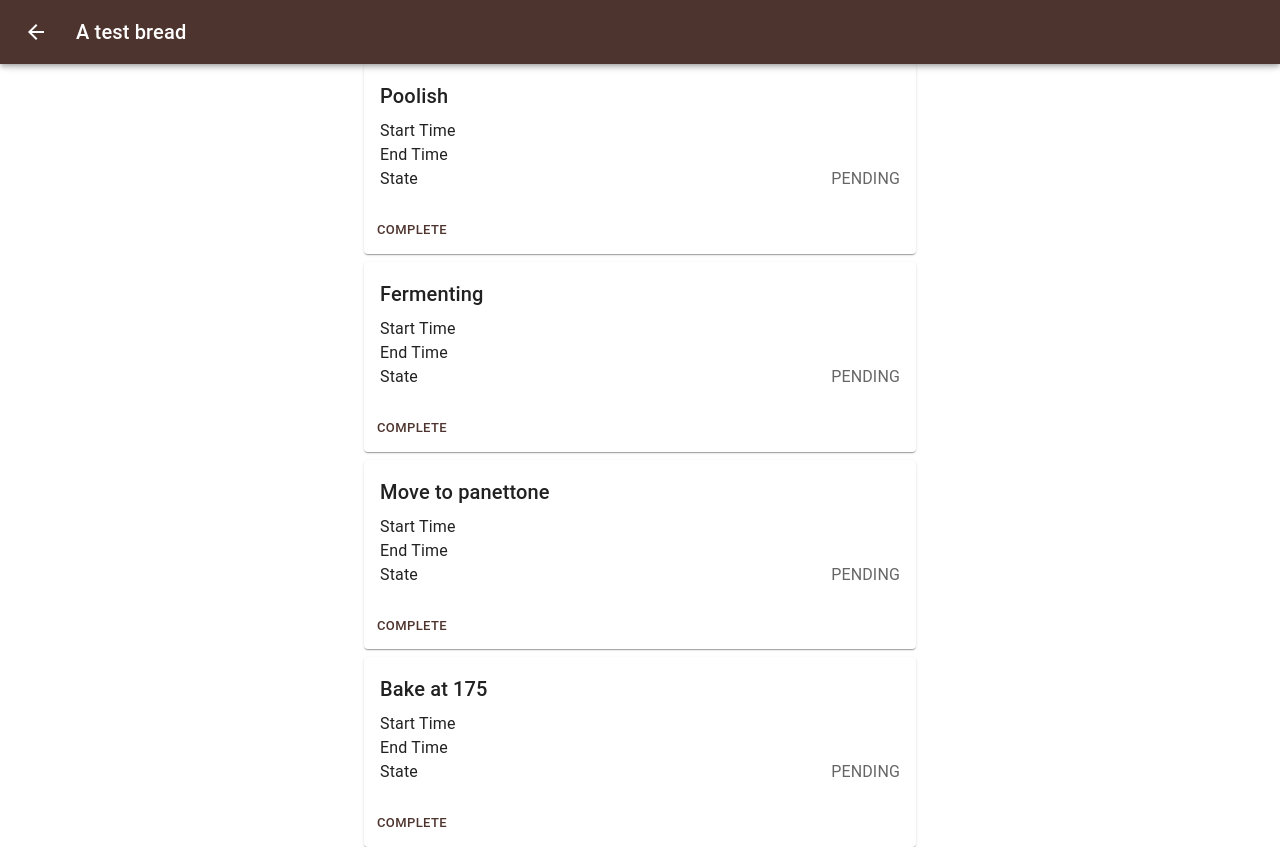
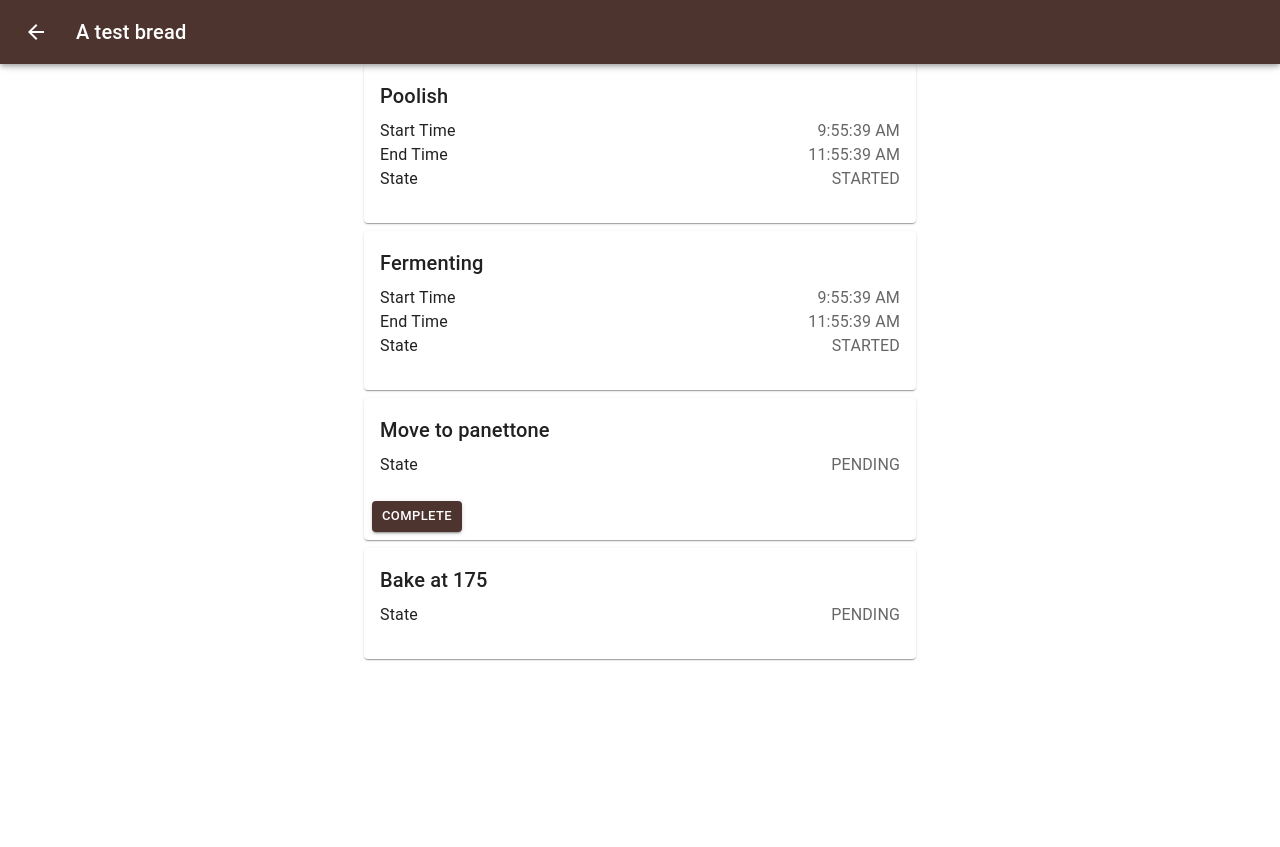
Before and after one commit to pewit90/yeastly, a React (Create React App) app: page /1 in a window 1280 px wide. After the commit the page ends 800 px from the top, so only its background shows below. Built offline with nearby package versions, Linux system fonts and the light colour scheme.

Commit message:
Adapt test breads after refactoring, initial commit for BreadView.BreadDashboard

```diff
--- a/src/components/BreadView.tsx
+++ b/src/components/BreadView.tsx
@@ -1,10 +1,14 @@
 import ArrowBackIcon from '@mui/icons-material/ArrowBack';
-import { Button, Card, CardActions, CardContent, IconButton, Stack, Typography } from "@mui/material";
+import { Button, Card, CardActions, CardContent, Container, Grid, IconButton, Paper, Stack, Typography } from "@mui/material";
 import { useNavigate, useParams } from "react-router-dom";
+import { Bread } from '../model/bread';
 import { Step } from "../model/step";
 import { getBread } from "../model/store";
 import { Page } from './Page';
 
+/*
+    Steps view
+*/
 function StepBoxItem(props: { title: string, value: string }) {
     return <div style={{ display: "flex" }}>
         <div style={{ textAlign: "left" }}>
@@ -16,29 +20,69 @@ function StepBoxItem(props: { title: string, value: string }) {
     </div>
 }
 
-function StepBox(props: { step: Step }) {
-    return <Card sx={{ minWidth: 275 }}>
+function StepBox(props: { step: Step, index: number, currentStepIndex: number }) {
+    const step = props.step;
+    const index = props.index;
+    const currentStepIndex = props.currentStepIndex;
+    return <Card key={step.name + index} sx={{ minWidth: 275 }}>
         <CardContent>
             <Typography gutterBottom variant="h6" component="div">
-                {props.step.name}
+                {step.name}
             </Typography>
-            <StepBoxItem title="Start Time" value={props.step.startedAt?.toLocaleTimeString() ?? ''} />
-            <StepBoxItem title="End Time" value={props.step.completedAt?.toLocaleTimeString() ?? ''} />
-            <StepBoxItem title="State" value={props.step.state} />
+            {step.startedAt && <StepBoxItem title="Start Time" value={step.startedAt?.toLocaleTimeString() ?? ''} />}
+            {step.completedAt && <StepBoxItem title="End Time" value={step.completedAt?.toLocaleTimeString() ?? ''} />}
+            <StepBoxItem title="State" value={step.state} />
         </CardContent>
         <CardActions>
-            {props.step.completed || <Button size="small">Complete</Button>}
+            {index === currentStepIndex && <Button size="small" variant='contained' color='primary'>Complete</Button>}
         </CardActions>
     </Card>
 }
 
-function StepBoxList(props: { steps: Step[] }) {
-    const stepBoxList = props.steps.map(el => StepBox({ step: el as Step }));
+function StepBoxList(props: { steps: Step[], currentStepIndex: number }) {
+    const stepBoxList = props.steps.map((el, index) => StepBox({ step: el, index: index, currentStepIndex: props.currentStepIndex }));
     return <Stack spacing={1}>
         {stepBoxList}
     </Stack>
 }
 
+/*
+    Dashboard view
+*/
+function BreadDashboard(props: { bread: Bread }) {
+    const bread = props.bread;
+    return <Container maxWidth="lg" sx={{ mt: 4, mb: 4 }}>
+        <Grid container spacing={3}>
+
+            <Grid item xs={12} md={8} lg={9}>
+                {/*
+                    Current Step
+                */}
+
+                <StepBox step={bread.steps[bread.currentStepIndex]} index={bread.currentStepIndex} currentStepIndex={bread.currentStepIndex} />
+            </Grid>
+            {/*
+            Projected end time
+            */}
+            <Grid item xs={12}>
+                <Paper sx={{ p: 2, display: 'flex', flexDirection: 'column' }}>
+                    <Card >
+                        <CardContent>
+                            <Typography gutterBottom variant="h6" component="div">
+                                {/* {""+bread.steps.reduce((previous, current)=> {previous+current.duration??0})} */}
+                            </Typography>
+                        </CardContent>
+                    </Card>
+                </Paper>
+            </Grid>
+
+        </Grid>
+    </Container>
+}
+
+/*
+    Tabs
+*/
 export function BreadView() {
     const params = useParams();
     const uuid = Number(params.uuid!);
@@ -55,9 +99,10 @@ export function BreadView() {
     >
         <ArrowBackIcon />
     </IconButton>;
-    const stepBoxList = <StepBoxList steps={bread.steps} />;
+    const stepBoxList = <StepBoxList steps={bread.steps} currentStepIndex={bread.currentStepIndex} />;
 
     return <Page title={bread.name} navigationIcon={navigationIcon} >
         {stepBoxList}
+        {/* <BreadDashboard bread={bread} /> */}
     </Page>
 }
--- a/src/model/step.ts
+++ b/src/model/step.ts
@@ -43,7 +43,7 @@ export class Step {
             obj.name,
             toBoolean(obj.autostart),
             toDateOrUndefined(obj.startedAt),
-            toDateOrUndefined(obj.startedAt),
+            toDateOrUndefined(obj.completedAt),
             toNumberOrUndefined(obj.duration),
         );
     }
--- a/src/testing/input/bread1.json
+++ b/src/testing/input/bread1.json
@@ -5,34 +5,27 @@
     "steps": [
         {
             "name": "Poolish",
-            "completed": true,
             "autostart": false,
-            "trigger": {
-                "startTime": "2022-08-20T09:55:39.789Z",
-                "endTime": "2022-08-20T11:55:39.789Z",
-                "durationSeconds": 10800
-            }
+            "startedAt": "2022-08-20T09:55:39.789Z",
+            "completedAt": "2022-08-20T11:55:39.789Z",
+            "duration": 10800
         },
         {
             "name": "Fermenting",
+            "autostart": true,
             "completed": false,
-            "autostart": true,
-            "trigger": {
-                "startTime": "2022-08-20T11:55:39.789Z",
-                "endTime": null,
-                "eventName": "Dough doubled in size",
-                "reminderPeriodSeconds": 3600
-            }
+            "startedAt": "2022-08-20T09:55:39.789Z",
+            "completedAt": "2022-08-20T11:55:39.789Z",
+            "reminderPeriodSeconds_TODO": 3600
         },
         {
             "name": "Move to panettone",
-            "autostart": false,
-            "completed": false
+            "autostart": false
         },
         {
             "name": "Bake at 175",
             "autostart": false,
-            "completed": false
+            "duration": 2700
         }
     ]
 }
--- a/src/testing/input/bread2.json
+++ b/src/testing/input/bread2.json
@@ -5,23 +5,20 @@
     "steps": [
         {
             "name": "Poolish",
-            "completed": false,
             "autostart": false
         },
         {
             "name": "Fermenting",
-            "completed": false,
             "autostart": true
         },
         {
             "name": "Move to panettone",
-            "autostart": false,
-            "completed": false
+            "autostart": false
         },
         {
             "name": "Bake at 175",
             "autostart": false,
-            "completed": false
+            "duration": 2700
         }
     ]
 }
```
